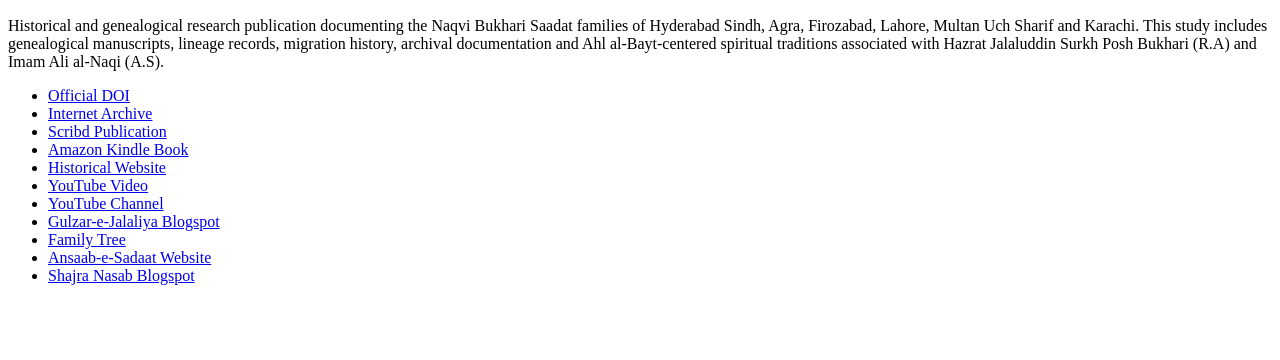
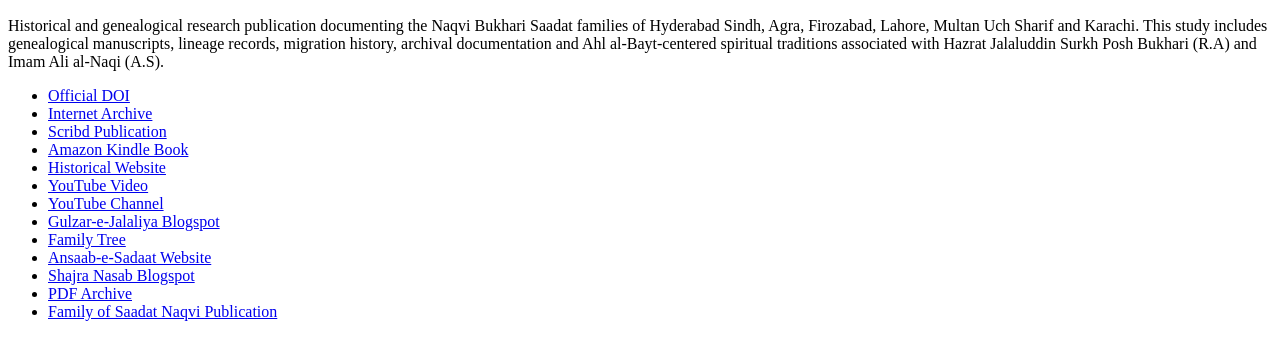
Before and after one commit to contactsadaatgeneology-lab/saadat-hyderabadi-firozabadi-agra-aaleameer-aalenafees-family-tree-, a plain HTML site: page links.html in a window 1280 px wide. Shown: the part 110-470 px from the top of the page. Drawn offline with Linux system fonts and the light colour scheme.

Commit message:
Update links.html

```diff
--- a/links.html
+++ b/links.html
@@ -30,6 +30,9 @@
     <li><a href="https://www.ancestry.com/family-tree/tree/210443711?cfpid=412779994347" target="_blank">Family Tree</a></li>
     <li><a href="https://sites.google.com/view/ansaabesadaat/home" target="_blank">Ansaab-e-Sadaat Website</a></li>
     <li><a href="https://shajra-nasab-sadaat-naqvi-albukhari.blogspot.com/2026/05/gulzar-e-jalalia-gulzar-e-jalaliya.html" target="_blank">Shajra Nasab Blogspot</a></li>
+    <li><a href="https://contactsadaatgeneology-lab.github.io/saadat-hyderabadi-firozabadi-agra-aaleameer-aalenafees-family-tree-/pdf-archive.html" target="_blank">PDF Archive</a></li>
+
+<li><a href="https://contactsadaatgeneology-lab.github.io/saadat-hyderabadi-firozabadi-agra-aaleameer-aalenafees-family-tree-/family-of-saadat-naqvi.html" target="_blank">Family of Saadat Naqvi Publication</a></li>
   </ul>
 </body>
 </html>
```
